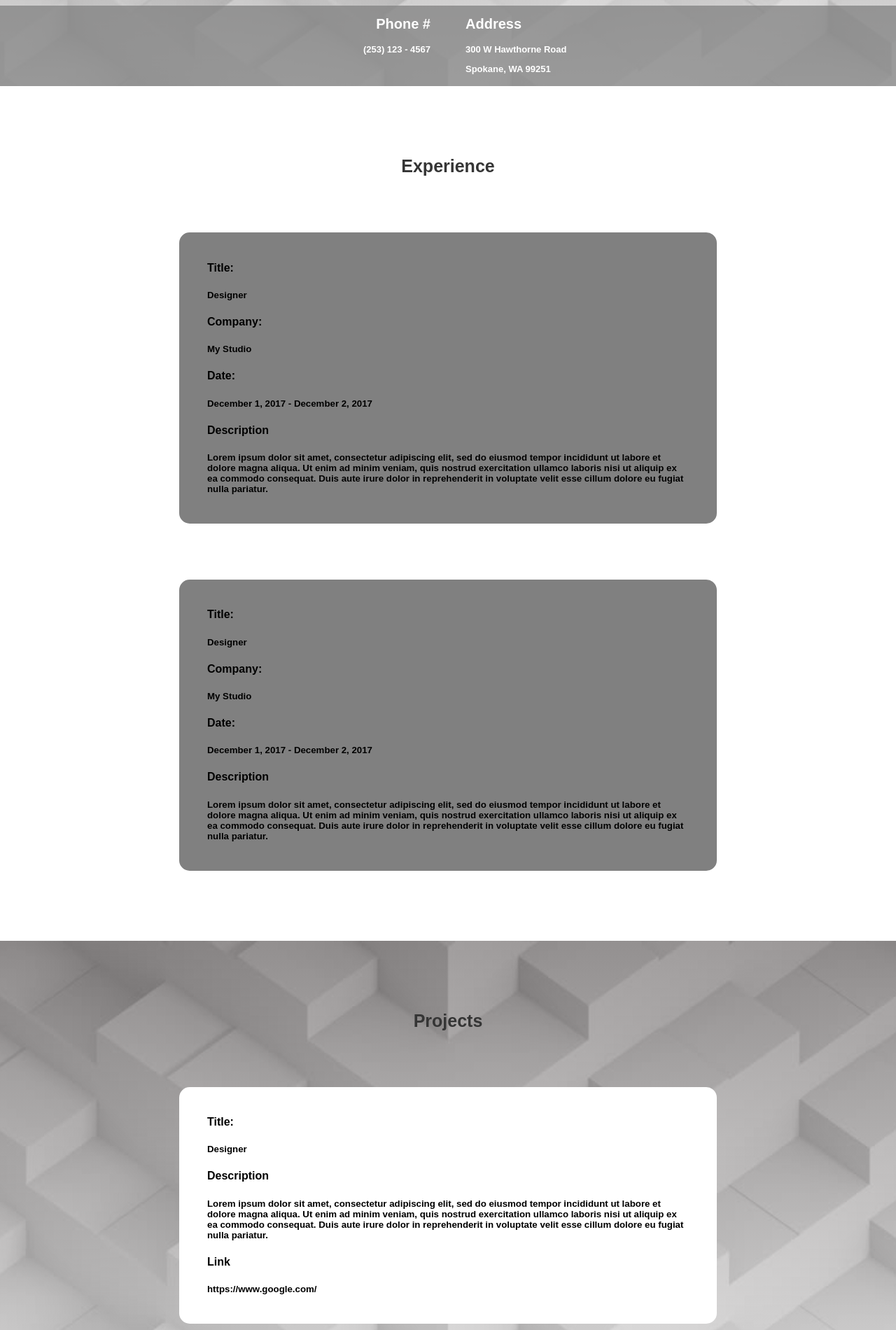
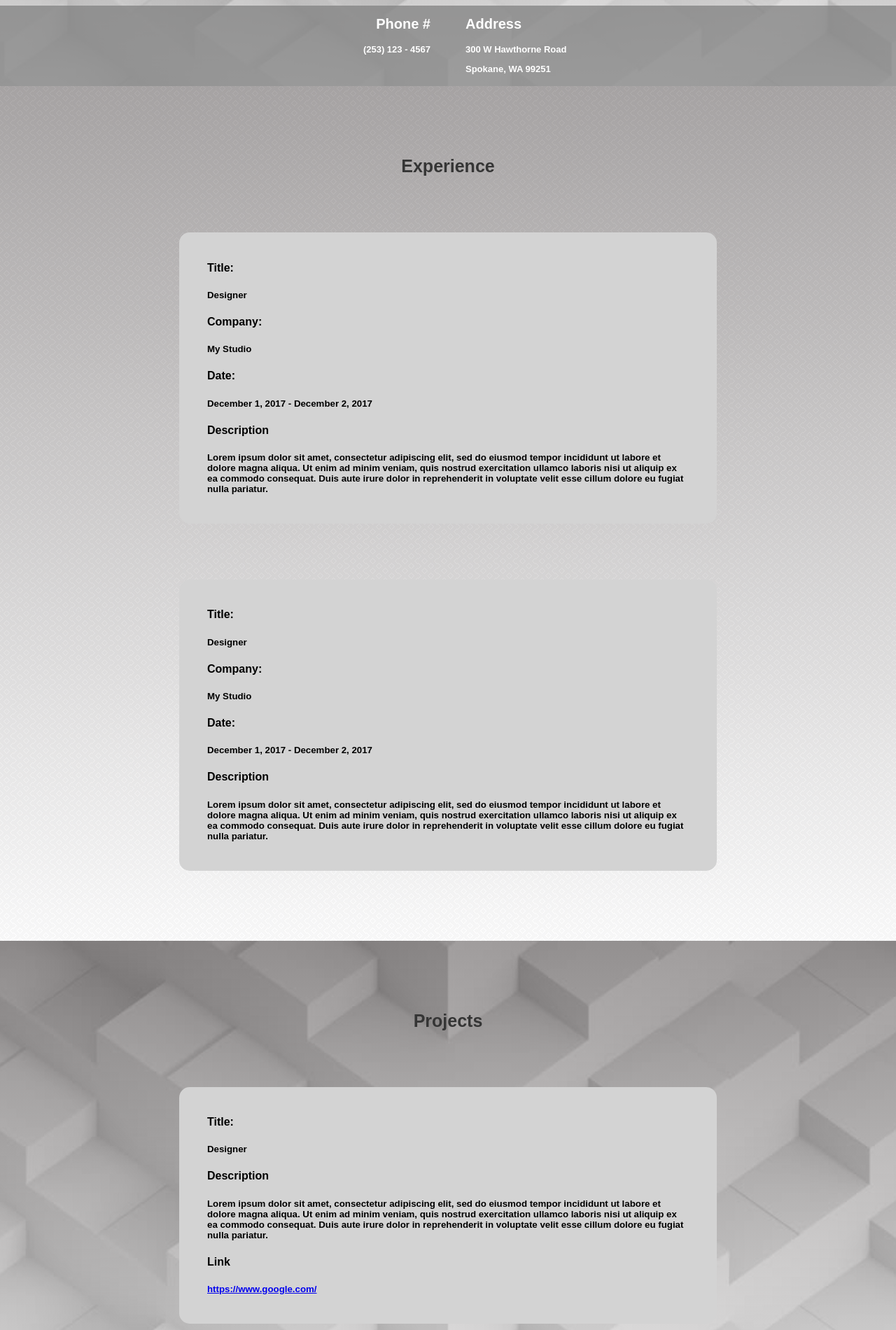
Before and after one commit to KaileyCozart/Persephone-Website-UI, a plain HTML site: page index.html in a window 1280 px wide. Shown: the part 360-2260 px from the top of the page at 70% size. Drawn offline with nearby package versions, Linux system fonts and the light colour scheme.

Commit message:
Background Texture, etc.

```diff
--- a/index.html
+++ b/index.html
@@ -17,6 +17,7 @@
 
         <!-- Name Div -->
         <div class="nameDiv">
+
             <h1>Kailey Cozart</h1>
             <div class="gitHubBubbleContainer">
                 <a href="https://github.com/" target="blank">
@@ -28,6 +29,7 @@
                     <div class="emailBubble"></div>
                 </a>
             </div>
+
             <!-- Basic Info Div -->
             <div class="basicInfoDiv">
                 <div class="phoneNumberDiv">
@@ -40,6 +42,7 @@
                         <h3 class="textAlignLeft">Spokane, WA 99251</h3>
                 </div>
             </div>
+
         </div>
 
         <!-- Experience Div -->
@@ -79,6 +82,7 @@
 
         <!-- Projects Div -->
         <div class="projectsDiv">
+
             <h2 class="divHeader">Projects</h2>
             <div class="individualProjectDiv"> <!-- Repeat this div for as many experiences entered -->
                 <h4>Title:</h4>
@@ -91,7 +95,7 @@
                         Duis aute irure dolor in reprehenderit in voluptate velit
                         esse cillum dolore eu fugiat nulla pariatur.</h5>
                 <h4>Link</h4>
-                    <h5><a>https://www.google.com/</a></h5>
+                <h5><a href="https://www.google.com/" target="blank">https://www.google.com/</a></h5>
             </div>
             <div class="individualProjectDiv"> <!-- Repeat this div for as many experiences entered -->
                 <h4>Title:</h4>
@@ -106,6 +110,7 @@
                 <h4>Link</h4>
                     <h5><a href="https://www.google.com/" target="blank">https://www.google.com/</a></h5>
             </div>
+
             <!-- Skills Div -->
             <div class="skillsDiv">
                 <h2 class="divHeader skillsDivHeader">Skills</h2>
@@ -119,10 +124,9 @@
                     <h6>jquery</h6>
                 </div>
             </div>
+
         </div>
 
-        <!-- Scripts -->
-        <script src="scripts.js"></script>
 
     </body>
 
--- a/styles.css
+++ b/styles.css
@@ -121,7 +121,13 @@ h3 {
 
 .experienceDiv {
     width: 100%;
-    background-color: white;
+    background:
+    linear-gradient(
+    rgba(74, 67, 67, 0.45),
+    rgba(255, 255, 255, 0.45)
+    ),
+    url('Images/WhitePattern2.jpg');
+    background-attachment: fixed;
     padding-top: 20px;
     padding-bottom: 100px;
 }
@@ -129,7 +135,7 @@ h3 {
 .individualExperienceDiv {
     margin-left: 20%;
     margin-right: 20%;
-    background-color: grey;
+    background-color: lightgrey;
     padding-top: 20px;
     padding-right: 40px;
     padding-bottom: 20px;
@@ -139,7 +145,7 @@ h3 {
 }
 
 .individualExperienceDiv:hover {
-    box-shadow: 0 0 7px black;
+    box-shadow: 0 0 7px white;
 }
 
 /* Projects Div */
@@ -161,7 +167,7 @@ h3 {
 .individualProjectDiv {
     margin-left: 20%;
     margin-right: 20%;
-    background-color: white;
+    background-color: lightgrey;
     padding-top: 20px;
     padding-right: 40px;
     padding-bottom: 20px;
@@ -178,6 +184,7 @@ h3 {
 
 .skillsDiv {
     background-color: rgba(128, 128, 128, .75);
+    margin-top: 130px;
     padding-top: 80px;
     padding-bottom: 60px;
 }
```
Also changed, not shown: scripts.js (deleted).
